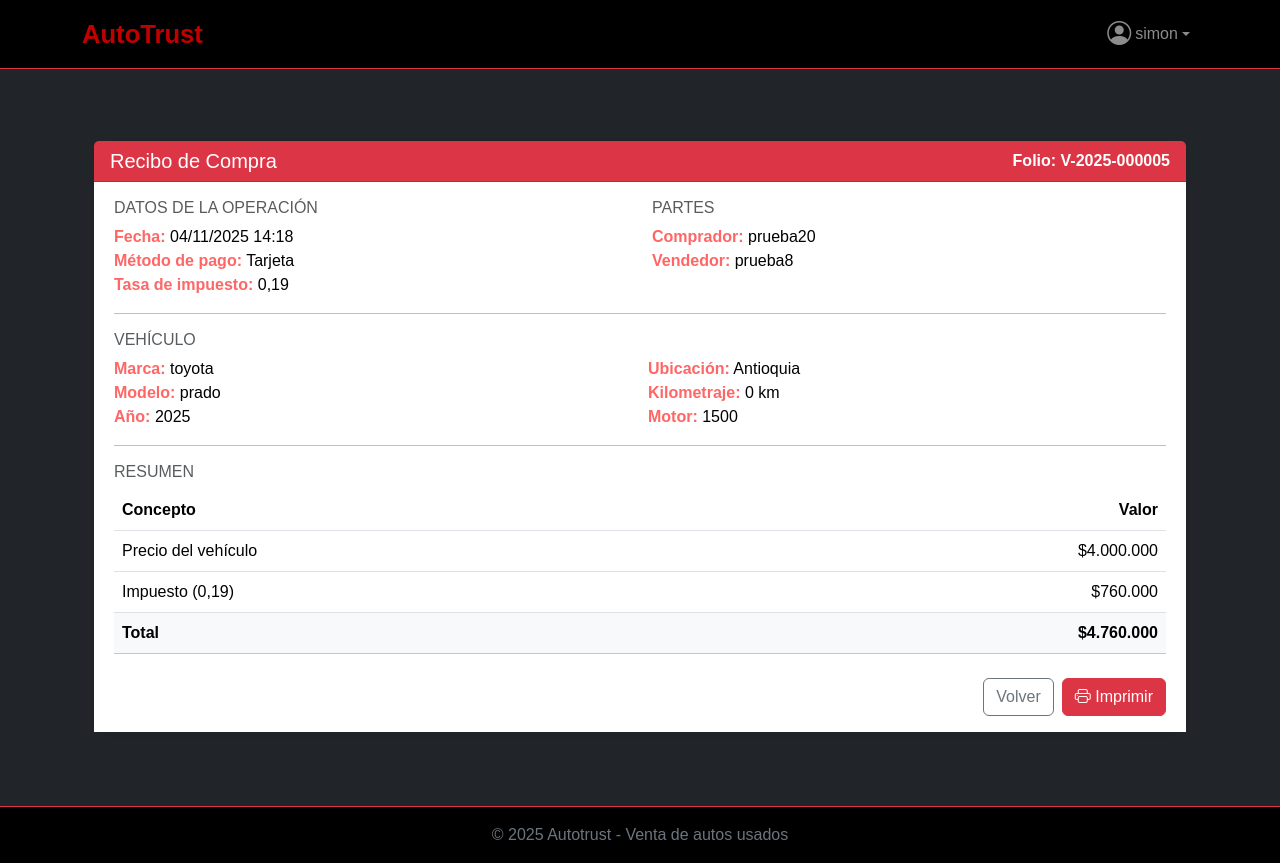
After one commit to SimonCastroV/Autotrust_DJ, a Django app: page /ventas/5/recibo/ in a window 1280 px wide. The commit adds this page. Run offline with Django 5.2, Linux system fonts and the light colour scheme; a user stored in the database is signed in; data comes from the database, SQL or seed files in the repository; both versions use the stored data as it was after the commit.

Commit message:
feat: ventas (recibo) + filtros y perfil con pagar

```diff
--- a/vehicles/models.py
+++ b/vehicles/models.py
@@ -2,6 +2,7 @@
 from django.db import models
 from django.utils import timezone
 from django.contrib.auth.models import User
+from decimal import Decimal
 
 class Vehicle(models.Model):
     usuario = models.ForeignKey(
@@ -33,3 +34,58 @@ class VehicleImage(models.Model):
 
     def __str__(self):
         return f"Imagen de {self.vehicle.marca} {self.vehicle.modelo}"
+
+
+class Venta(models.Model):
+    METODOS_PAGO = [
+        ("tarjeta", "Tarjeta"),
+        ("transferencia", "Transferencia"),
+        ("efectivo", "Efectivo"),
+        ("otro", "Otro"),
+    ]
+
+    # Relaciones
+    vehicle   = models.ForeignKey("Vehicle", on_delete=models.PROTECT, related_name="ventas")
+    comprador = models.ForeignKey(User, on_delete=models.PROTECT, related_name="compras")
+    vendedor  = models.ForeignKey(User, on_delete=models.PROTECT, related_name="ventas_realizadas", null=True, blank=True)
+
+    # Snapshot de datos del vehículo (para que el recibo no cambie si el vehículo se edita después)
+    marca       = models.CharField(max_length=100)
+    modelo      = models.CharField(max_length=100)
+    anio        = models.CharField(max_length=10)
+    ubicacion   = models.CharField(max_length=100)
+    kilometraje = models.IntegerField(default=0)
+    motor       = models.CharField(max_length=50, blank=True, null=True)
+
+    # Montos
+    precio_unitario = models.DecimalField(max_digits=12, decimal_places=0)
+    impuesto        = models.DecimalField(max_digits=12, decimal_places=0, default=0)
+    total           = models.DecimalField(max_digits=12, decimal_places=0, default=0)
+    tasa_impuesto   = models.DecimalField(max_digits=4, decimal_places=2, default=Decimal("0.19"))  # 19% por defecto (ajústalo)
+
+    # Otros
+    metodo_pago = models.CharField(max_length=20, choices=METODOS_PAGO, default="tarjeta")
+    folio       = models.CharField(max_length=30, unique=True, blank=True)  # N° de recibo
+    creado_en   = models.DateTimeField(default=timezone.now)
+
+    class Meta:
+        ordering = ("-creado_en",)
+
+    def __str__(self):
+        return f"Recibo {self.folio or '—'} • {self.marca} {self.modelo}"
+
+    def calcular_montos(self):
+        self.impuesto = (Decimal(self.precio_unitario) * self.tasa_impuesto).quantize(Decimal("1"))
+        self.total    = (Decimal(self.precio_unitario) + self.impuesto).quantize(Decimal("1"))
+
+    def save(self, *args, **kwargs):
+        # Calcular montos si vienen vacíos
+        if not self.impuesto or not self.total:
+            self.calcular_montos()
+        # Generar folio único si no existe (ej: V-2025-000123)
+        if not self.folio:
+            base = timezone.now().strftime("V-%Y-")
+            super().save(*args, **kwargs)   # guardar para tener ID
+            self.folio = f"{base}{self.pk:06d}"
+            kwargs["force_insert"] = False
+        super().save(*args, **kwargs)
--- /dev/null
+++ b/vehicles/templates/vehicles/venta_recibo.html
@@ -0,0 +1,90 @@
+{% extends 'base.html' %}
+{% load humanize %}
+
+{% block title %}Recibo {{ venta.folio }}{% endblock %}
+
+{% block content %}
+<div class="container py-4">
+  <div class="card shadow-sm border-0">
+    <div class="card-header bg-danger text-white d-flex justify-content-between align-items-center">
+      <h5 class="mb-0">Recibo de Compra</h5>
+      <span class="fw-semibold">Folio: {{ venta.folio }}</span>
+    </div>
+
+    <div class="card-body">
+      <div class="row g-4">
+        <div class="col-md-6">
+          <h6 class="text-uppercase text-muted">Datos de la operación</h6>
+          <ul class="list-unstyled mb-0">
+            <li><strong>Fecha:</strong> {{ venta.creado_en|date:"d/m/Y H:i" }}</li>
+            <li><strong>Método de pago:</strong> {{ venta.get_metodo_pago_display }}</li>
+            <li><strong>Tasa de impuesto:</strong> {{ venta.tasa_impuesto|floatformat:2 }} </li>
+          </ul>
+        </div>
+        <div class="col-md-6">
+          <h6 class="text-uppercase text-muted">Partes</h6>
+          <ul class="list-unstyled mb-0">
+            <li><strong>Comprador:</strong> {{ venta.comprador.username }}</li>
+            <li><strong>Vendedor:</strong> {{ venta.vendedor.username }}</li>
+          </ul>
+        </div>
+      </div>
+
+      <hr>
+
+      <h6 class="text-uppercase text-muted">Vehículo</h6>
+      <div class="row g-3">
+        <div class="col-md-6">
+          <ul class="list-unstyled mb-0">
+            <li><strong>Marca:</strong> {{ venta.marca }}</li>
+            <li><strong>Modelo:</strong> {{ venta.modelo }}</li>
+            <li><strong>Año:</strong> {{ venta.anio }}</li>
+          </ul>
+        </div>
+        <div class="col-md-6">
+          <ul class="list-unstyled mb-0">
+            <li><strong>Ubicación:</strong> {{ venta.ubicacion }}</li>
+            <li><strong>Kilometraje:</strong> {{ venta.kilometraje|intcomma }} km</li>
+            <li><strong>Motor:</strong> {{ venta.motor|default:"—" }}</li>
+          </ul>
+        </div>
+      </div>
+
+      <hr>
+
+      <h6 class="text-uppercase text-muted">Resumen</h6>
+      <div class="table-responsive">
+        <table class="table mb-0">
+          <thead>
+            <tr>
+              <th>Concepto</th>
+              <th class="text-end">Valor</th>
+            </tr>
+          </thead>
+          <tbody>
+            <tr>
+              <td>Precio del vehículo</td>
+              <td class="text-end">${{ venta.precio_unitario|intcomma }}</td>
+            </tr>
+            <tr>
+              <td>Impuesto ({{ venta.tasa_impuesto|floatformat:2 }})</td>
+              <td class="text-end">${{ venta.impuesto|intcomma }}</td>
+            </tr>
+            <tr class="table-light">
+              <th>Total</th>
+              <th class="text-end">${{ venta.total|intcomma }}</th>
+            </tr>
+          </tbody>
+        </table>
+      </div>
+
+      <div class="d-flex justify-content-end mt-4 gap-2">
+        <a href="{% url 'vehicle_list' %}" class="btn btn-outline-secondary">Volver</a>
+        <button onclick="window.print()" class="btn btn-danger">
+          <i class="bi bi-printer"></i> Imprimir
+        </button>
+      </div>
+    </div>
+  </div>
+</div>
+{% endblock %}
--- a/vehicles/urls.py
+++ b/vehicles/urls.py
@@ -6,4 +6,6 @@ urlpatterns = [
     path("vehicles/", views.vehicle_list, name="vehicle_list"),# /vehicles
     path("subir/", views.upload_vehicle, name="upload_vehicle"),
     path("favorito/<int:vehicle_id>/", views.toggle_favorite, name="toggle_favorite"),
+    path("ventas/crear/<int:vehicle_id>/", views.crear_venta, name="crear_venta"),
+path("ventas/<int:venta_id>/recibo/", views.venta_recibo, name="venta_recibo"),
 ]
--- a/vehicles/views.py
+++ b/vehicles/views.py
@@ -3,9 +3,11 @@ from django.contrib.auth.decorators import login_required
 from django.db.models import Min, Max
 from django.core.paginator import Paginator
 from decimal import Decimal, InvalidOperation
+from django.conf import settings
 
 from .forms import VehicleForm
-from .models import Vehicle, VehicleImage
+from .models import Vehicle, VehicleImage, Venta
+
 
 
 # ---------------- utils ----------------
@@ -115,3 +117,46 @@ def toggle_favorite(request, vehicle_id):
     else:
         vehicle.favoritos.add(request.user)
     return redirect(request.META.get("HTTP_REFERER", "vehicle_list"))
+
+@login_required
+def crear_venta(request, vehicle_id):
+    """
+    Crea una venta para el vehículo y redirige al recibo.
+    Por simplicidad, se crea al instante (podrías pedir confirmación en otra vista si quieres).
+    """
+    vehicle = get_object_or_404(Vehicle, pk=vehicle_id)
+
+    # Tasa de impuesto configurable desde settings (opcional)
+    tasa = getattr(settings, "SALES_TAX", Decimal("0.19"))
+
+    venta = Venta.objects.create(
+        vehicle=vehicle,
+        comprador=request.user,
+        vendedor=vehicle.usuario,
+        # snapshot
+        marca=vehicle.marca,
+        modelo=vehicle.modelo,
+        anio=vehicle.anio,
+        ubicacion=vehicle.ubicacion,
+        kilometraje=vehicle.kilometraje,
+        motor=vehicle.motor,
+        # montos
+        precio_unitario=vehicle.precio,
+        tasa_impuesto=tasa,
+        metodo_pago="tarjeta",  # o detectar desde un form si más adelante agregas
+    )
+
+    return redirect("venta_recibo", venta_id=venta.id)
+
+
+@login_required
+def venta_recibo(request, venta_id):
+    venta = get_object_or_404(Venta, pk=venta_id)
+    # Solo comprador o staff puede ver
+    if not (request.user.is_staff or request.user == venta.comprador):
+        return redirect("vehicle_list")
+
+    context = {
+        "venta": venta,
+    }
+    return render(request, "vehicles/venta_recibo.html", context)
```
Also changed, not shown: account/templates/account/profile.html (+11 -4 lines), vehicles/admin.py (+7 -1 lines), vehicles/templates/vehicles/vehicle_list.html (+16 -6 lines), db.sqlite3, vehicles/migrations/0008_venta.py (added).
